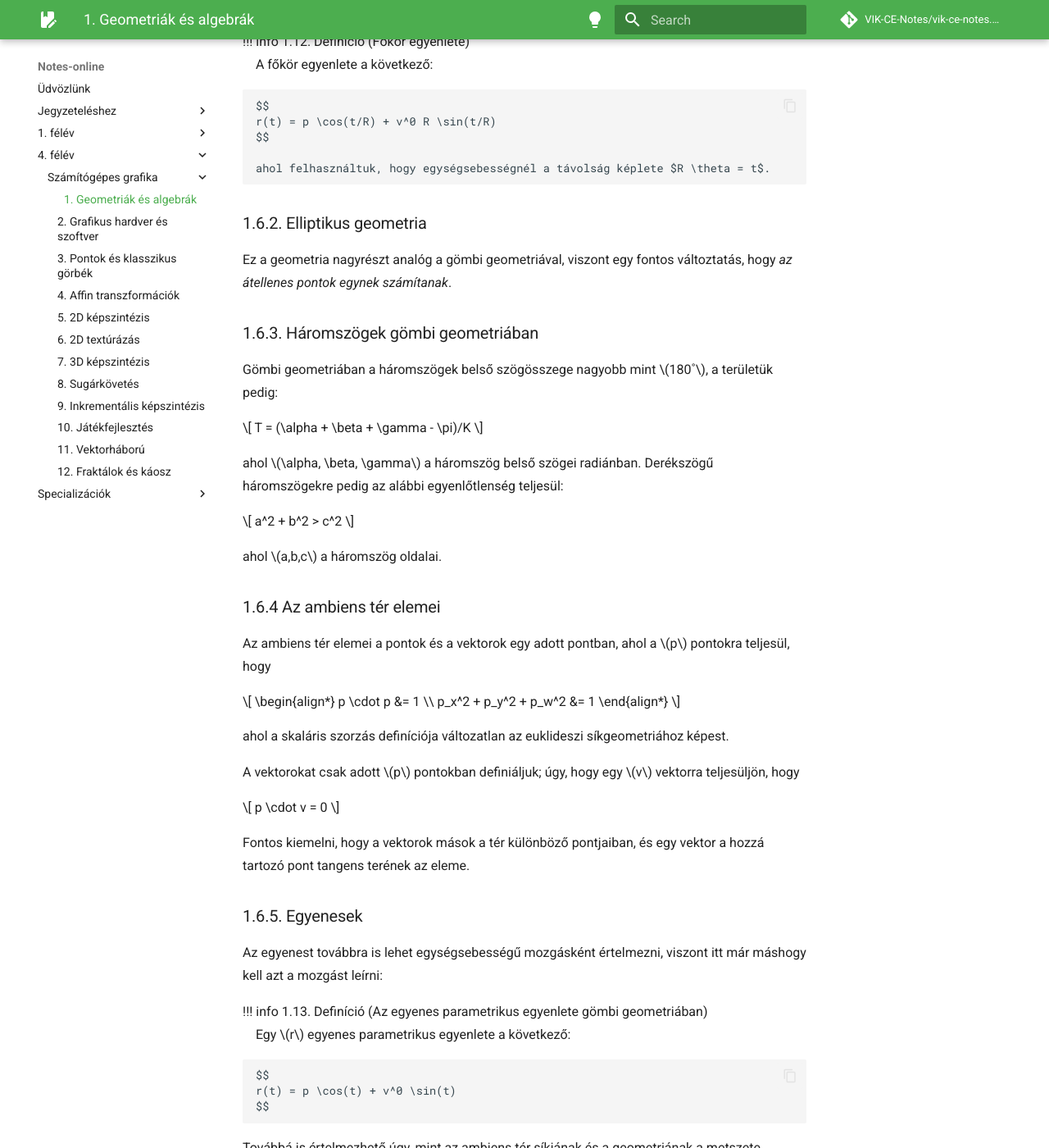
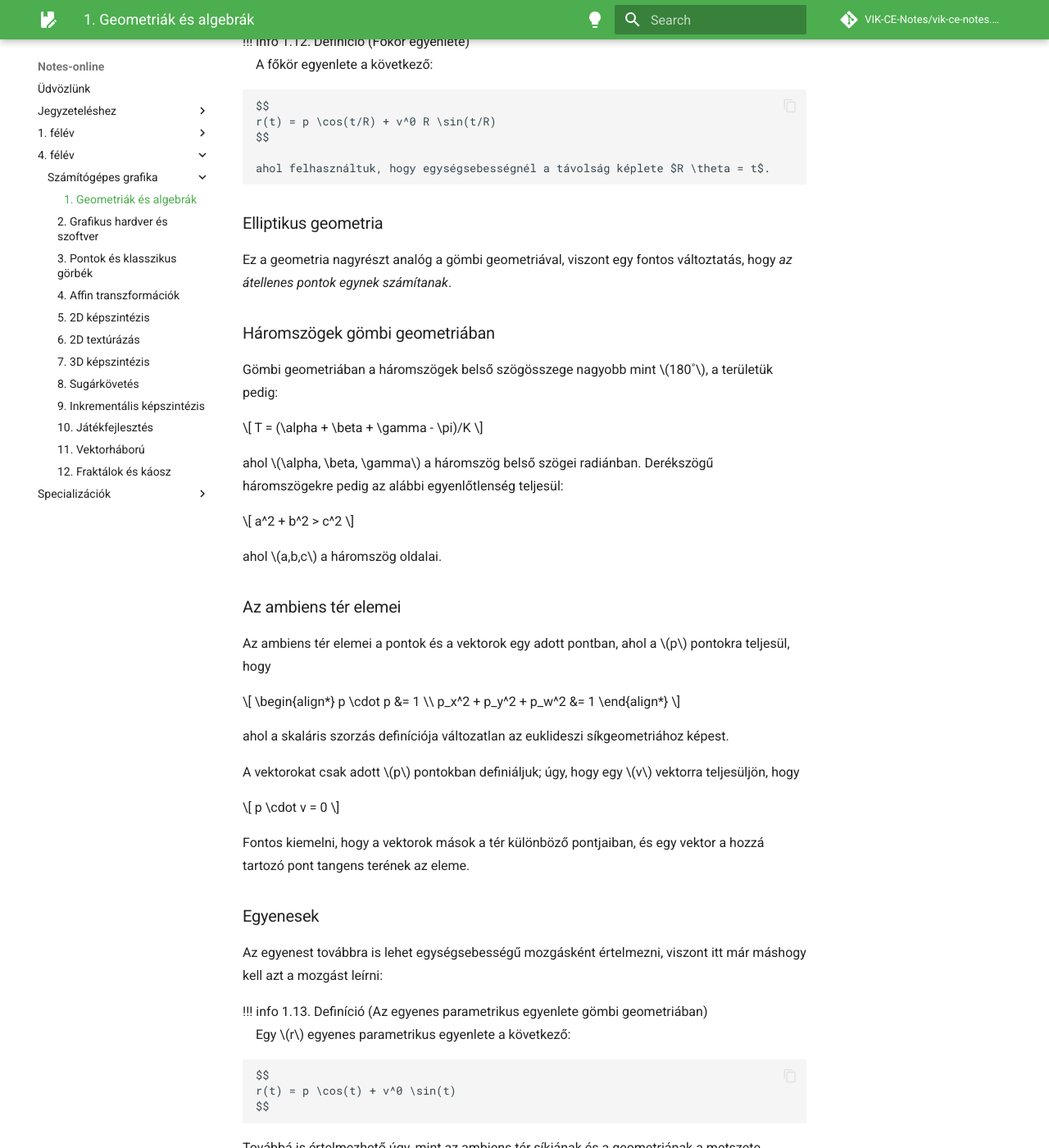
Before and after one commit to VIK-CE-Notes/vik-ce-notes.github.io, an MkDocs documentation site: the page built from docs/notes/sem4/computer_graphics/1.md, in a window 1280 px wide and 1400 px high, scrolled down 7262 px. Shown: the whole window at 82% size. Built offline with MkDocs 1.6.1 and Material for MkDocs 9.7.7, drawn with Linux system fonts in a browser that asks for light colours; nearby versions of some CDN libraries; library files that are not in the unit come from our copies; comment, search, counter and statistics services are not loaded; some of the changed text lies outside the part shown.

Commit message:
remove manual chapter numberings from 1.md

```diff
--- a/docs/notes/sem4/computer_graphics/1.md
+++ b/docs/notes/sem4/computer_graphics/1.md
@@ -1,4 +1,4 @@
-# 1. fejezet: Geometriák és algebrák
+# Geometriák és algebrák
 
 A geometriák különböző axiómákra épülnek. Az axiómákat eleinte _tapasztalatok_ határozták meg, és ezek olyan állítások, amikben _vallásosan hiszünk_. Tételek kiindulási pontjaként szolgálnak, és általában az alapfogalmakat impliciten ezekkel definiáljuk.
 Például az Euklideszi síkgeometriában az egyik legfontosabb, hogy egy egyenesre egy külső pontból legfeljebb egy olyan egyenes húzható, ami nem metszi (ez a párhuzamossági posztulátum).
@@ -7,7 +7,7 @@ Mi most absztrakt geometriai fogalmakhoz, mint például _pont_, _egyenes_, vagy
 
 Az axiómáink a megváltoztatása különböző eredményekhez vezethet, például ha olyan axiómarendszert alkotunk, ahol a háromszög belső szögeinek összege kevesebb mint $180\degree$, akkor _hiperbolikus geometriát_ kaptunk, mely egy gyakori model az asztrofizikában. Ha viszont több lenne, mint $180\degree$, akkor _gömbi geometriát_ kapnánk, mely a bolygónk modellezésében elengedhetetlen szerepet játszik.
 
-## 1.1. Ambiens terek
+## Ambiens terek
 
 A különböző geometriákat _ambiens térrel_, más szóval beágyazó térrel, fogjuk ábrázolni.
 
@@ -21,13 +21,13 @@ Például fel tudjuk használni ezt a harmadik koordinátát arra, hogy elkülö
 Más geometriákat is beágyazhatunk ambiens terekbe, például ha nem a $(x, y, 1)$ síkon választanánk pontokat, hanem azt mondanánk, hogy minden pont $x, y$ és $w$ koordinátáinak az $x^2 + y^2 + w^2 = 1$ egyenletet kéne kielégítenie, akkor elliptikus geometriát ábrázolnánk. Az a fontos, hogy mindig ezeken az objektumokon (sík, félgömb, gömb, stb) választunk pontokat.
 Hiperbolikus geometria esetén a pontokat az $x^2 + y^2 - w^2 = -1$ egyenlet alapján választjuk.
 
-## 1.2. Metrika
+## Metrika
 
 Korábban különböző metrikákkal (pl. hossz, szög) definiáltuk a különböző műveleteket (pl. skaláris szorzás). Most viszont fordítva fogjuk csinálni: tudjuk, hogy akarunk egy skaláris szorzás műveletet, ami rendelkezik a már megszokott tulajdonságaival (kommutatív, bilineáris).
 
 Viszont most nem a metrikáinkkal definiáljuk a műveletet, hanem a művelettel definiáljuk a metrikáinkat: egy vektor hosszát definiálhatjuk úgy, mint a saját magával vett skaláris szorzatának a négyzetgyöke. Ez az euklideszi geometriában pontosan megegyezik az általunk ismert hossz fogalmával, viszont így algebrailag is meg tudjuk fogalmazni, hogy mit értünk egy vektor "hosszán".
 
-## 1.3. Euklideszi síkgeometria
+## Euklideszi síkgeometria
 
 Kettő dimenzióról beszélünk ($x$,$y$ koordinátákkal), amihez felveszünk egy harmadik tulajdonságot ($w$-t).
 
@@ -124,7 +124,7 @@ ahol $d = -n \cdot p$.
 
 Ha $r$ helyére behelyettesítünk, akkor könnyen eldönthetjük, hogy egy pont rajta van-e (egyébként pont ezért _implicit_ egyenlet, mert az $r$ egyenest nem fejezzük ki expliciten).
 
-## 1.4. Euklideszi térgeometria
+## Euklideszi térgeometria
 
 A célunk az, hogy minden legyen ugyan olyan mint a síkgeometriánál, csak most már egyel magasabb dimenzióban: itt az ambiens tér négy dimenziós, az elemeit $[x, y, z, w]$ alakban adjuk meg.
 
@@ -152,9 +152,9 @@ Ahol $\underline{n}$ normálvektor merőleges $\underline{a}, \underline{b}$ vek
 
 Két $N_1, N_2$ sík akkor egyeznek meg, ha $N_1 = N_2 \lambda$.
 
-## 1.5. Görbület
+## Görbület
 
-### 1.5.1. Görbék görbülete
+### Görbék görbülete
 
 Egy adott pontra az alábbi két definíció egyikét használhatjuk:
 
@@ -176,7 +176,7 @@ Ahol "egysebességű" alatt azt értjük, hogy a sebesség nagysága állandó.
 
 ![A fenti két definíciót bemutató ábra.](./img/chapter_1/1_gorbulet.png)
 
-### 1.5.2. Gauss görbület
+### Gauss görbület
 
 Egy felület (mondjuk henger) görbületét szeretnénk meghatározni egy adott pontban. Feltehető, hogy ebben a pontban a felületnek van egy normálvektora, ami merőleges a felület síkjára. Ekkor az alakzatot felvághatjuk olyan síkokkal amik az adott pontot metszik és a normálvektorral párhuzamosak. Ezek a síkok bármerre állhatnak és a felületet ahogy metszik, úgy egy görbét határoznak meg.
 
@@ -189,7 +189,7 @@ Az itt található görbületek szorzata az úgynevezett _Gauss-görbület_.
 ??? example Részletek
     [Ezen](https://youtu.be/0ZV4TjgI424?t=621) a linken elérhető a hivatalos grafika youtube videó ezzel kapcsolatban. A diasorokon voltak még további alakzatok, ezeken érdemes ezt végig gondolni. A legfontosabb, hogy a normállal mindig párhuzamosak ezek a metszések.
 
-## 1.6. Gömbi geometria
+## Gömbi geometria
 
 Itt a görbület állandóan pozitív, az egyenesek is görbék. További fontos változások:
 
@@ -199,7 +199,7 @@ Itt a görbület állandóan pozitív, az egyenesek is görbék. További fontos
 
 Ezek a változtatások új axiómákat eredményeznek.
 
-### 1.6.1. Alap definíciók
+### Alap definíciók
 
 !!! info 1.10. Definíció (A gömb egyenlete)
     Egy $k$ kör egyenlete a következő:
@@ -228,11 +228,11 @@ A távolság analógja az _ívhossz_: $\displaystyle R \theta =  \frac{\theta}{\
 
     ahol felhasználtuk, hogy egységsebességnél a távolság képlete $R \theta = t$.
 
-### 1.6.2. Elliptikus geometria
+### Elliptikus geometria
 
 Ez a geometria nagyrészt analóg a gömbi geometriával, viszont egy fontos változtatás, hogy _az átellenes pontok egynek számítanak_.
 
-### 1.6.3. Háromszögek gömbi geometriában
+### Háromszögek gömbi geometriában
 
 Gömbi geometriában a háromszögek belső szögösszege nagyobb mint $180˚$, a területük pedig:
 
@@ -248,7 +248,7 @@ $$
 
 ahol $a,b,c$ a háromszög oldalai.
 
-### 1.6.4 Az ambiens tér elemei
+### Az ambiens tér elemei
 
 Az ambiens tér elemei a pontok és a vektorok egy adott pontban, ahol a $p$ pontokra teljesül, hogy
 
@@ -269,7 +269,7 @@ $$
 
 Fontos kiemelni, hogy a vektorok mások a tér különböző pontjaiban, és egy vektor a hozzá tartozó pont tangens terének az eleme.
 
-### 1.6.5. Egyenesek
+### Egyenesek
 
 Az egyenest továbbra is lehet egységsebességű mozgásként értelmezni, viszont itt már máshogy kell azt a mozgást leírni:
 
@@ -296,7 +296,7 @@ $$
 \ddot{r}(t) = -(r)t \Rightarrow K = \ddot{r}_{min} \cdot \ddot{r}_{max} = 1
 $$
 
-### 1.6.6. Távolság
+### Távolság
 
 <!-- TODO: Több magyarázat -->
 Két pont távolsága az egységsebességű, egyenesvonalú mozgás ideje:
@@ -315,7 +315,7 @@ ebből meghatározható a kör implicit egyenlete:
 
 ahol felhasználtuk, hogy $R = d(r,c) = \arccos(r \cdot c)$.
 
-### 1.6.7. Térképek
+### Térképek
 
 Nézzünk egy való világ beli alkalmazást. A célunk az, hogy egy gömböt (például a Föld felszínét) levetítsünk egy síkra úgy, hogy minél jobban igazodjon a valós gömbhöz. Elvárjuk tőle, hogy euklideszi legyen, hogy könnyen ábrázolni tudjuk. Ezen felül két hasonlósági metrikáról beszélhetünk:
 
@@ -333,7 +333,7 @@ Fontos, hogy távolságoknál és területeknél csak _arányokról_ beszélünk
 ??? question De miért nem lehet olyan térkép, ami mindent megtart?
     Ha meg akarnánk tartani mind a szögeket, a távolságarányokat, és a területarányokat, akkor az azt jelentené, hogy nem változtathatunk a Gauss görbület értékén, hiszen $K$ attól függ, hogy a felületen hogyan mérünk szöget és távolságot, és független a felület térbeli alakjától ([Theorema Egregium](https://hu.wikipedia.org/wiki/Theorema_egregium)). Viszont a gömbi geometriában a görbület állandóan pozitív, azaz $K \gt 0$, viszont a síkoknál $K = 0$, szóval muszáj lesz változtatnunk $K$ értékén, azaz nem tudunk mindent megtartani.
 
-### 1.6.8. Gömbök vetítése
+### Gömbök vetítése
 
 Három különböző vetítési módot tárgyalunk:
 
@@ -364,7 +364,7 @@ Eddig a gömböket egyenesen síkokra vetítettünk, de most járjunk el máské
     Ezzel ellentétben ha az "egyenlítő" körüli pontokat vetítjük, itt kicsi változtatások a szögben nem eredményeznek olyan nagy változást a vetített pontok helyzetén. Így ahhoz, hogy szögtartó lehessen, muszáj lesz függőlegesen megnyújtani a hengert.
 
 <!-- NOTE: A 2024/2025/2 évi előadáson ez a témakör a félév végén lett leadva. Meghagytam itt, de nem tudtam semmivel sem kiegészíteni. - levy04 -->
-## 1.7. Hiperbolikus geometria
+## Hiperbolikus geometria
 
 Itt a görbület állandóan negatív. További fontos változás, hogy egy egyenesre egy külső pontból több nem metsző egyenes húzható.
 
```
